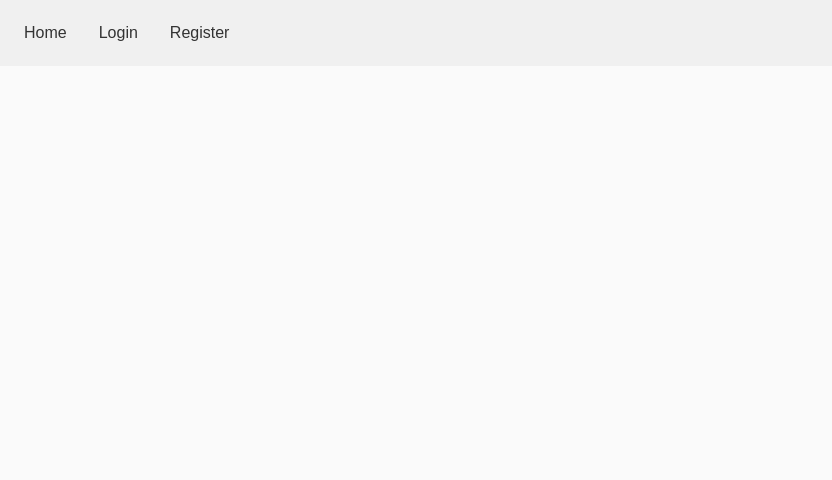
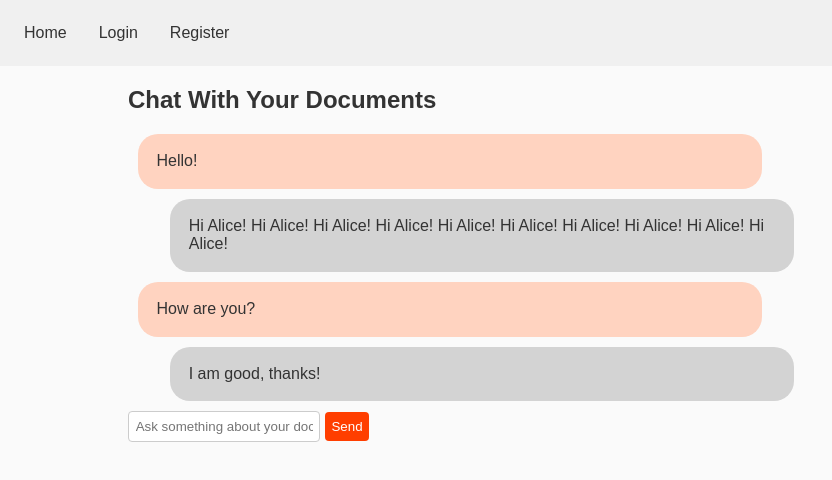
Before and after one commit to Leg0shii/smart-documents, a Svelte app in the folder frontend/: page /chat in a window 1280 px wide. Shown: the top 480 px of the page, without its empty margins (0-832 px from the left). Built offline with nearby package versions, Linux system fonts and the light colour scheme.

Commit message:
add chat window
no interface to the backend yet

```diff
--- a/frontend/src/App.svelte
+++ b/frontend/src/App.svelte
@@ -7,6 +7,7 @@
     import Register from './routes/Register.svelte';
     import Upload from './routes/Upload.svelte';
     import Search from './routes/Search.svelte';
+    import Chat from './components/Chat/Chat.svelte';
     import Summary from './routes/Summary.svelte';
     import DocumentDetails from './routes/DocumentDetails.svelte';
 </script>
@@ -19,6 +20,7 @@
     <Route path="/register" component={Register} />
     <Route path="/upload" component={Upload} />
     <Route path="/search" component={Search} />
+    <Route path="/chat" component={Chat} />
 
     <Route path="/summary/:id" let:params>
         <Summary id={params.id} />
--- /dev/null
+++ b/frontend/src/components/Chat/Chat.svelte
@@ -0,0 +1,67 @@
+<script>
+    // Mock data for messages
+    let messages = [
+      { id: 1, sender: 'Alice', text: 'Hello!', time: '10:00 AM' },
+      { id: 2, sender: 'You', text: 'Hi Alice! Hi Alice! Hi Alice! Hi Alice! Hi Alice! Hi Alice! Hi Alice! Hi Alice! Hi Alice! Hi Alice!', time: '10:01 AM' },
+      { id: 3, sender: 'Alice', text: 'How are you?', time: '10:02 AM' },
+      { id: 4, sender: 'You', text: 'I am good, thanks!', time: '10:03 AM' },
+    ];
+
+    let newMessage = '';
+</script>
+
+<main>
+    <!-- Header -->
+    <div class="chat-header">
+      <h2>Chat With Your Documents</h2>
+    </div>
+
+    <!-- Messages -->
+    <div class="chat-messages">
+      {#each messages as message}
+        <div class="message {message.sender === 'You' ? 'user' : 'system'}">
+          <div class="message-content">
+            <p>{message.text}</p>
+          </div>
+        </div>
+      {/each}
+    </div>
+
+    <!-- Input -->
+    <div class="chat-input">
+      <input class="input-field"
+        type="text"
+        placeholder="Ask something about your documents..."
+        bind:value={newMessage}
+      />
+      <button>Send</button>
+    </div>
+</main>
+
+<style>
+    main {
+        width: 80ex;
+        margin: 0 10%;
+    }
+
+    .message {
+        margin: 10px;
+        padding: 10px;
+        border-radius: 20px;
+    }
+
+    .message.user {
+        background-color: lightgray;
+        margin-left: 5ex;
+    }
+
+    .message.system {
+        background-color: rgb(255, 211, 192);
+        margin-right: 5ex;
+    }
+
+    p {
+        margin: 1ex;
+    }
+
+</style>
--- a/frontend/src/components/Navbar.svelte
+++ b/frontend/src/components/Navbar.svelte
@@ -28,6 +28,7 @@
     {#if authState.isAuthenticated}
         <a href="/upload">Upload Document</a>
         <a href="/search">Search</a>
+        <a href="/chat">Chat</a>
         <button on:click={handleLogout}>Logout</button>
     {:else}
         <a href="/login">Login</a>
```
